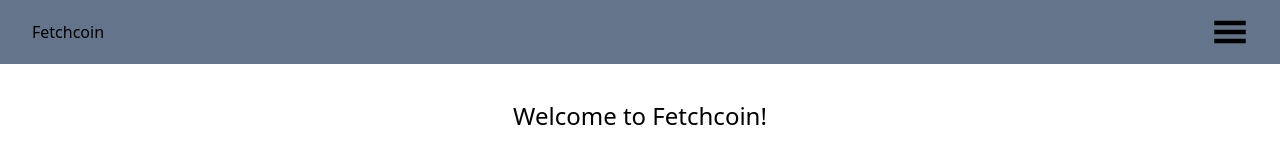
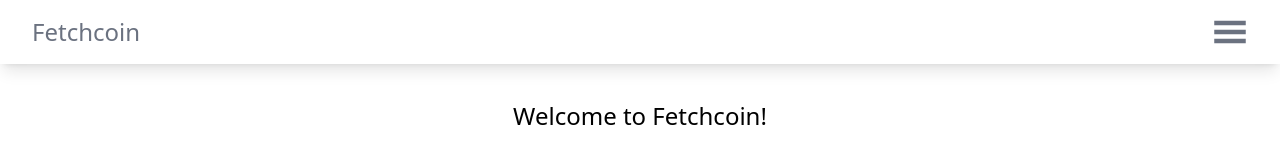
Before and after one commit to mattwhen/fetchcoin, a React (Create React App) app: page / in a window 1280 px wide. Shown: the top 153 px of the page. Built offline with nearby package versions, Linux system fonts and the light colour scheme; no server answers.

Commit message:
This commit is part of the styling for the Nav bar.

```diff
--- a/src/components/Nav.jsx
+++ b/src/components/Nav.jsx
@@ -17,13 +17,13 @@ function handleNavState() {
 
 	return (
 		<div className=''>
-			<nav className=' flex items-center  px-4 bg-slate-500 h-16'>
+			<nav className=' flex items-center  px-4 h-16 shadow-lg'>
         <div className='flex w-full p-4 items-center justify-between'>
           <div className='left-nav-section'>
-          <a href='#home'>Fetchcoin</a>
+          <a href='#home' className=' text-gray-500 text-2xl'>Fetchcoin</a>
           </div>
           <div className='right-nav-section'>
-          <a href='#home' id='hamburger-menu' className='text-4xl flex align-middle' onClick={() => handleNavState()}><GiHamburgerMenu /></a>
+          <a href='#home' id='hamburger-menu' className='text-4xl flex align-middle text-gray-500' onClick={() => handleNavState()}><GiHamburgerMenu /></a>
           </div>
         </div>
 				<section className='mobile-menu lg:hidden'>
```
